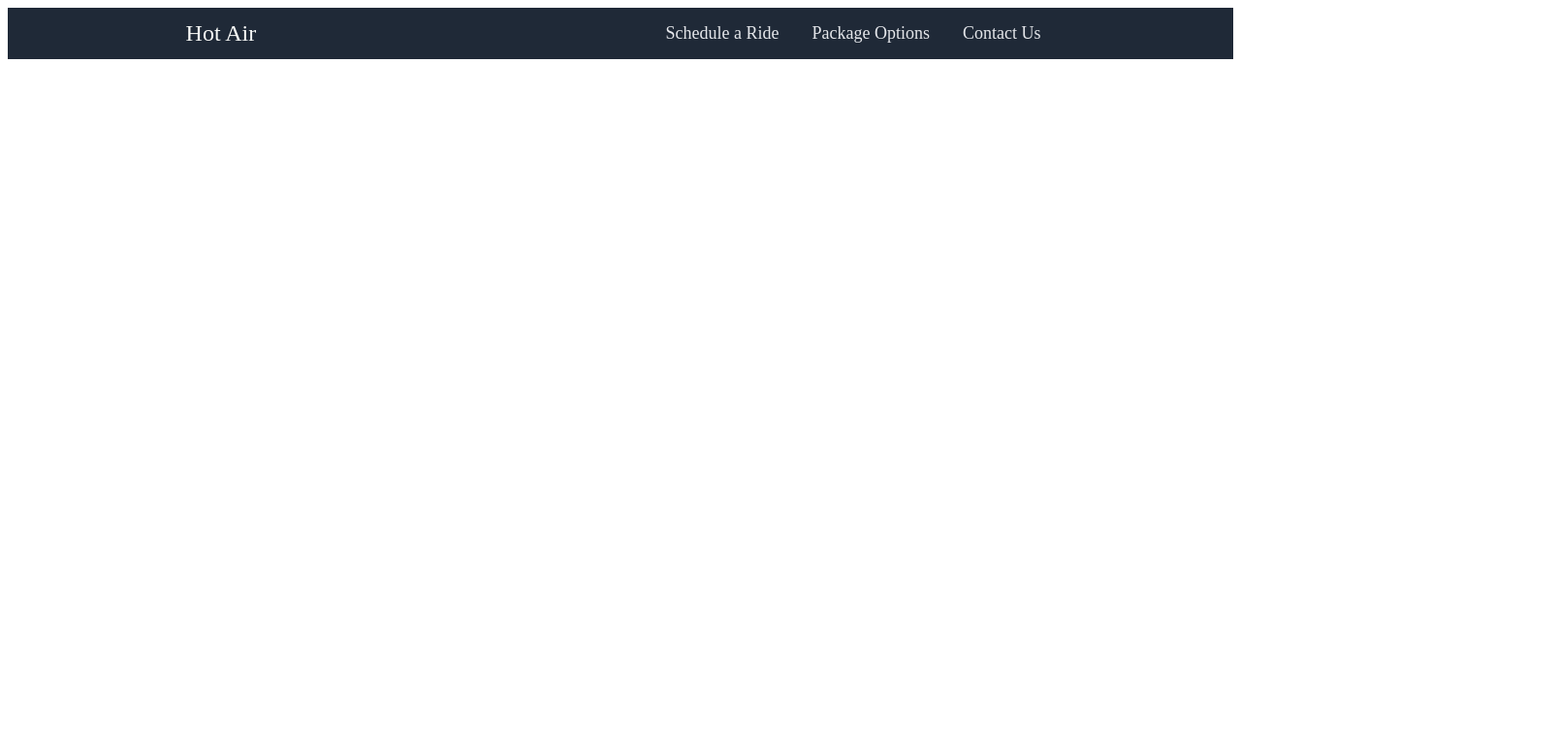
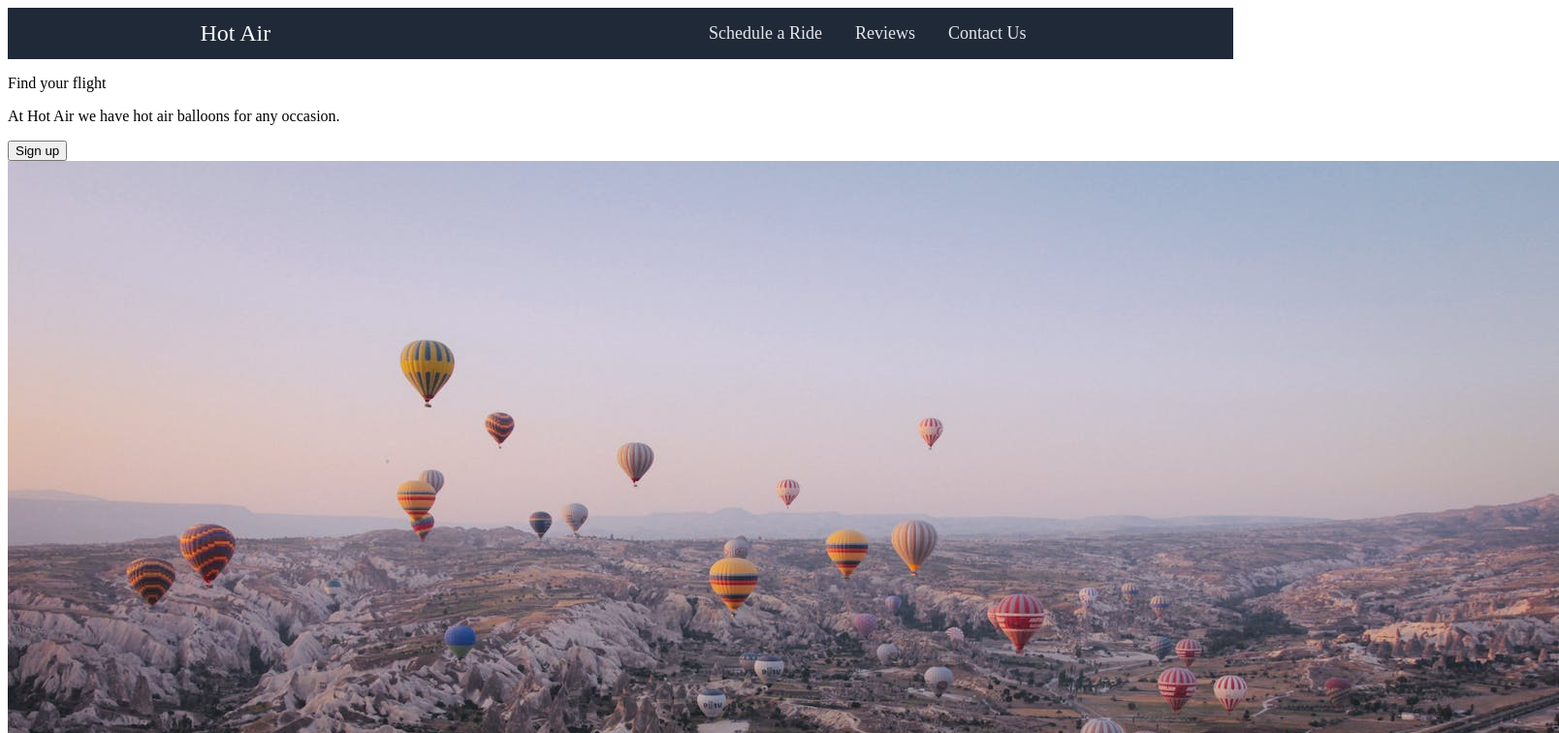
Before and after one commit to mholloway8648/landing-page, a plain HTML site: page index.html in a window 1280 px wide. Shown: the top 756 px of the page at 97% size, 1608 px wide, since content can reach past the window. Drawn offline with Linux system fonts and the light colour scheme.

Commit message:
add lines 22 through 32

```diff
--- a/index.html
+++ b/index.html
@@ -14,10 +14,22 @@
             </div>
             <ul>
                 <a href="#">Schedule a Ride</a>
-                <a href="#">Package Options</a>
+                <a href="#">Reviews</a>
                 <a href="#">Contact Us</a>
             </ul>
         </div>
 
+        <div class="one">
+            <div class="text-container">
+            <div class="main-text"><p>Find your flight</p></div>
+            <div class="sub-text"><p>At Hot Air we have hot air balloons for any occasion.</p></div>
+            <button>Sign up</button>
+            </div>
+
+            <div class="image-container">
+            <img src="images/balloons.jpeg"> <img alt="An image of several hot air balloons flying in the air.">
+        </div>
+        </div>
+
     </body>
 </html>
```
